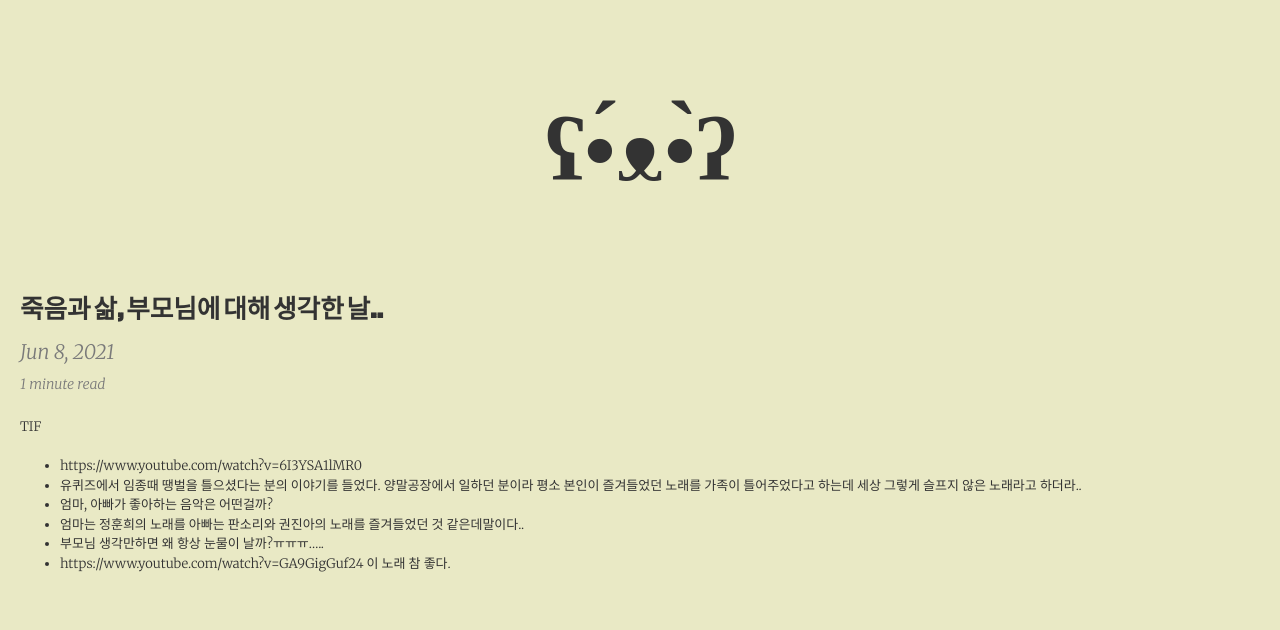
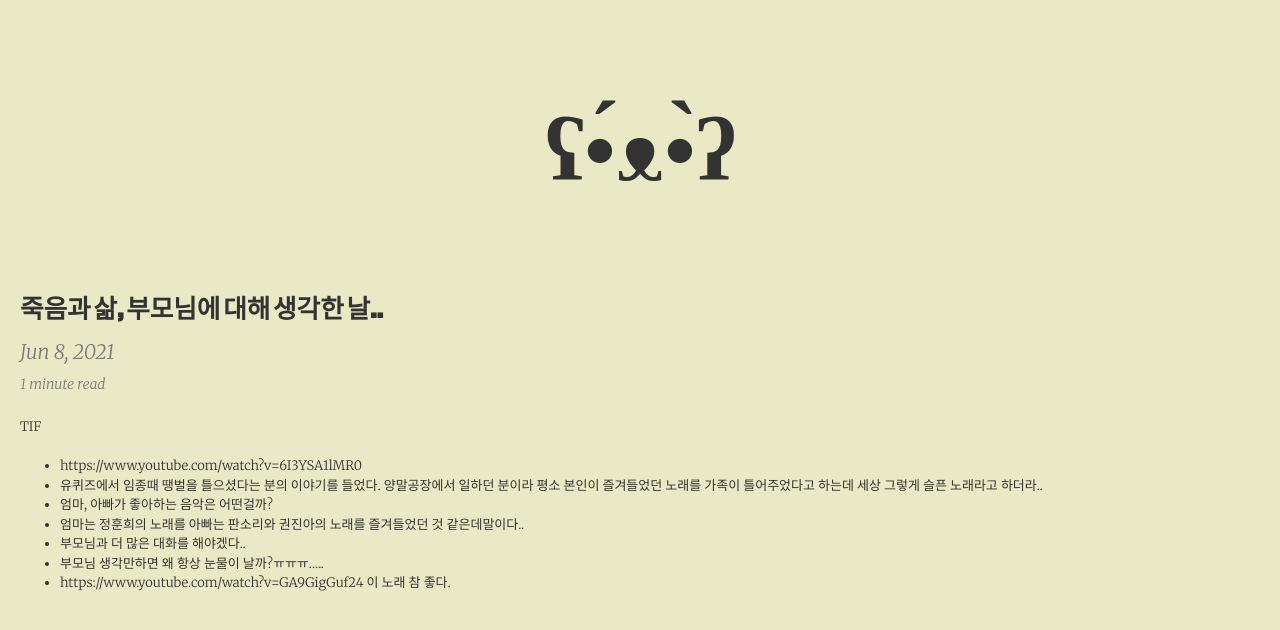
Before and after one commit to 8wlgns/8wlgns.github.io, a Jekyll site: the page built from _posts/2021-06-08-TIF.markdown, in a window 1280 px wide. Shown: the top 630 px of the page. Built offline with Jekyll 4.4.1, drawn with Linux system fonts in a browser that asks for light colours; some web fonts are replaced.

Commit message:
Update 2021-06-08-TIF.markdown

```diff
--- a/_posts/2021-06-08-TIF.markdown
+++ b/_posts/2021-06-08-TIF.markdown
@@ -8,8 +8,9 @@ categories: dairy
 TIF
  - https://www.youtube.com/watch?v=6I3YSA1lMR0
  - 유퀴즈에서 임종때 땡벌을 틀으셨다는 분의 이야기를 들었다. 양말공장에서 일하던 분이라
-   평소 본인이 즐겨들었던 노래를 가족이 틀어주었다고 하는데 세상 그렇게 슬프지 않은 노래라고 하더라..
+   평소 본인이 즐겨들었던 노래를 가족이 틀어주었다고 하는데 세상 그렇게 슬픈 노래라고 하더라..
  - 엄마, 아빠가 좋아하는 음악은 어떤걸까?
  - 엄마는 정훈희의 노래를 아빠는 판소리와 권진아의 노래를 즐겨들었던 것 같은데말이다..
+ - 부모님과 더 많은 대화를 해야겠다..
  - 부모님 생각만하면 왜 항상 눈물이 날까?ㅠㅠㅠ.....
  - https://www.youtube.com/watch?v=GA9GigGuf24 이 노래 참 좋다.
```
